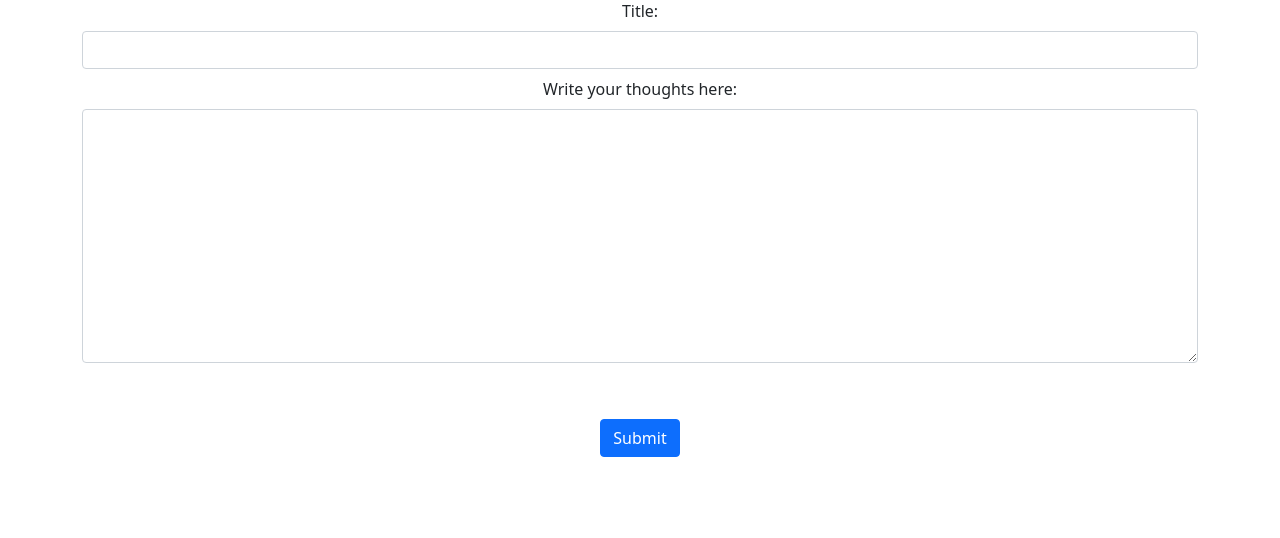
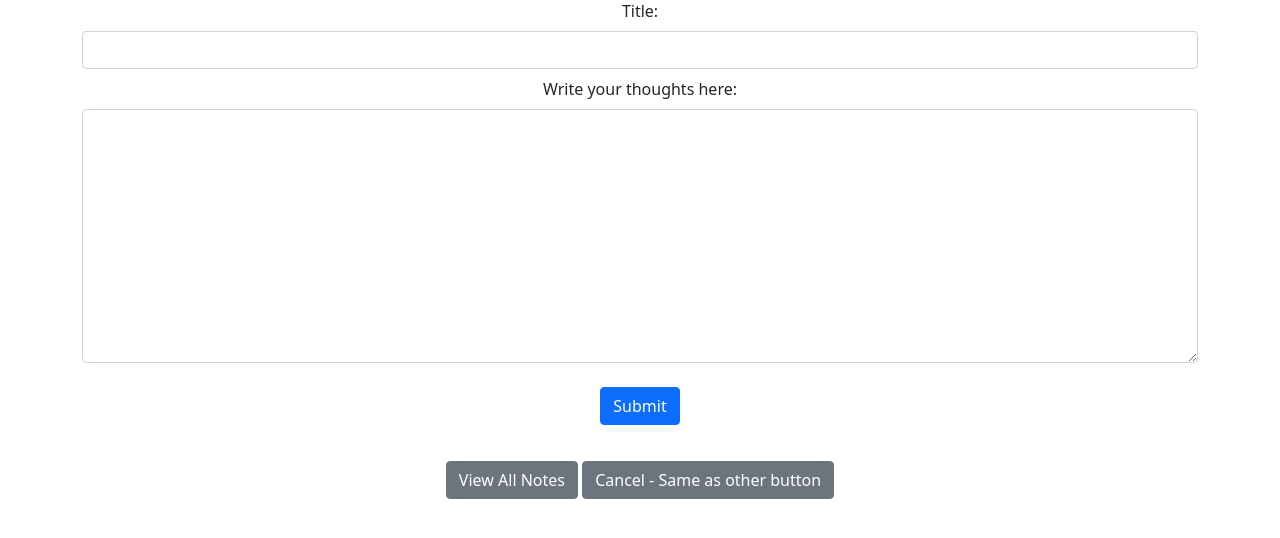
Before and after one commit to adepentane/my_smartnotes, a Django app: page /smart/notes/new in a window 1280 px wide. Shown: the part 49-587 px from the top of the page. Run offline with Django 3.2, Linux system fonts and the light colour scheme; some libraries are stand-ins or nearby versions.

Commit message:
another push

```diff
--- a/home/templates/home/welcome.html
+++ b/home/templates/home/welcome.html
@@ -8,4 +8,5 @@
 <P>Today is {{today}}</P>
 <a href="{% url 'notes.list' %}" class="btn btn-primary">Checkout these smartnotes</a>
 
+
 {% endblock %}
--- a/notes/forms.py
+++ b/notes/forms.py
@@ -14,7 +14,7 @@ class NotesForm(forms.ModelForm):
             'text' : forms.Textarea(attrs={'class':'form-control my-2'})
         }
         labels = {
-            'text' : 'Write your thoughts here:'
+            'text': 'Write your thoughts here:'
         }
 
     def clean_title(self):
--- a/notes/templates/notes/notes_detail.html
+++ b/notes/templates/notes/notes_detail.html
@@ -6,6 +6,7 @@
     <h1 class="my-5">{{note.title}}</h1>
     <p>{{note.text}}</p>
 </div>
-
-
+<a href="{% url 'notes.list' %}" class="btn btn-secondary my-1">View All Notes</a>
+<a href="{% url 'notes.update' pk=note.id %}" class="btn btn-secondary my-3">Edit</a>
+<a href="{% url 'notes.delete' pk=note.id %}" class="btn btn-danger my-3">Delete</a>
 {% endblock %}
--- a/notes/templates/notes/notes_form.html
+++ b/notes/templates/notes/notes_form.html
@@ -1,19 +1,22 @@
 {% extends "base.html" %}
 {% block content %}
 
-<form action="{% url 'notes.new' %}" method="POST">
+<form method="POST">
     {% csrf_token %}
     {{ form }}
-    <button type="submit" class="btn btn-primary my-5" >Submit</button>
+    <button type="submit" class="btn btn-primary my-3" >Submit</button>
 
 </form>
 
 {% if form.errors %}
-<div class="alert alert-danger my-5">
+<div class="alert alert-danger my-3">
     {{form.errors.title.as_text}}
 </div>
 
 {% endif %}
+<a href="{% url 'notes.list' %}" class="btn btn-secondary my-1">View All Notes</a>
+<a href="{% url 'notes.list' %}" class="btn btn-secondary my-1">Cancel - Same as other button</a>
+
 
 
 
--- a/notes/templates/notes/notes_list.html
+++ b/notes/templates/notes/notes_list.html
@@ -14,6 +14,6 @@
            {% endfor %}
     </div>
 
-
+<a href="{% url 'notes.new' %}" class="btn btn-primary my-5">Create New Note</a>
 
 {% endblock %}
--- a/notes/urls.py
+++ b/notes/urls.py
@@ -6,6 +6,8 @@ from . import views
 urlpatterns = [
     path('notes', views.NotesListView.as_view(), name="notes.list"),
     path('notes/<int:pk>', views.NotesDetailView.as_view(), name="notes.detail"),
+    path('notes/<int:pk>/edit', views.NotesUpdateView.as_view(), name="notes.update"),
+    path('notes/<int:pk>/delete', views.NotesDeleteView.as_view(), name="notes.delete"),
     path('notes/new', views.NotesCreateView.as_view(), name="notes.new"),
 
 ]
--- a/notes/views.py
+++ b/notes/views.py
@@ -1,9 +1,10 @@
-from django.shortcuts import render
+from django.shortcuts import render, redirect
 from .models import Notes
 from django.http import Http404
-from django.views.generic import CreateView, DetailView, ListView
+from django.views.generic import CreateView, DetailView, ListView, UpdateView
 from .forms import NotesForm
 from .models import Notes
+from django.views.generic import DeleteView
 
 
 """class NotesCreateView(CreateView):
@@ -17,6 +18,18 @@ class NotesCreateView(CreateView):
     success_url = '/smart/notes'
     form_class = NotesForm
 
+class NotesUpdateView(UpdateView):
+    model = Notes
+    success_url = '/smart/notes'
+    form_class = NotesForm
+
+class NotesDeleteView(DeleteView):
+    model = Notes
+    success_url = 'smart/notes'
+    template_name = 'notes/notes_delete.html'
+
+    def URLView(request):
+        return redirect("{% url 'notes.list' %}")
 
 # Creating a Class Based View for the Notes List Views
 class NotesListView(ListView):
```
Also changed, not shown: notes/templates/notes/notes_delete.html (added, +12 -0 lines), db.sqlite3.
